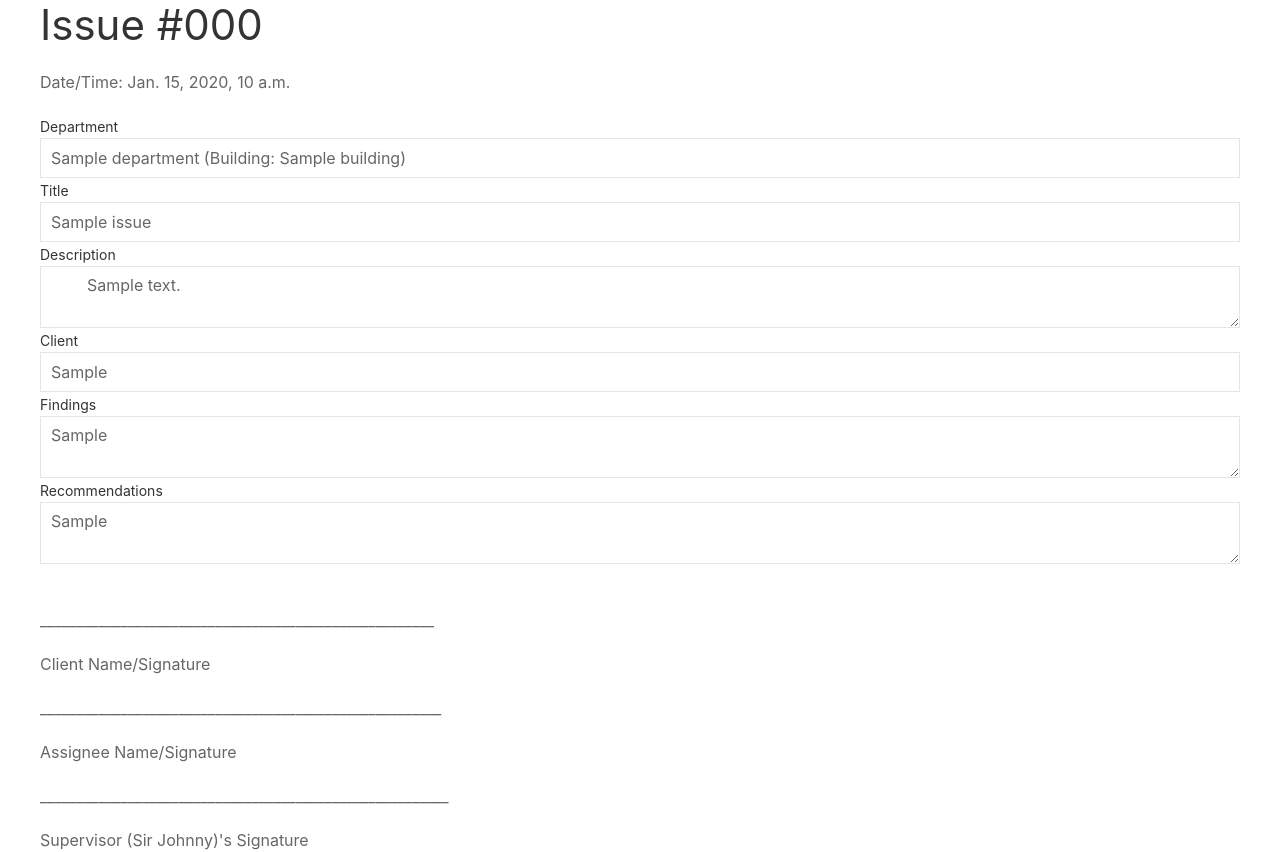
After one commit to NwizuEmmanuel/vmuf-issue-tracker-py, a Django app: template templates/issues/issue_pdf.html in a window 1280 px wide. The commit adds this page. Run offline with Django 5.2, Linux system fonts and the light colour scheme; the template is opened without the code that fills it: values that come from a table or form of the project are taken from there, others are empty; tables that the repository leaves empty hold one stand-in row (values such as "Sample post").

Commit message:
Refactor PDF generation and add issue PDF template; update settings for static files

```diff
--- a/issue_tracker/settings.py
+++ b/issue_tracker/settings.py
@@ -124,7 +124,9 @@ USE_TZ = True
 # https://docs.djangoproject.com/en/5.2/howto/static-files/
 
 STATIC_URL = 'static/'
-STATIC_ROOT = os.path.join(BASE_DIR, "static")
+STATICFILES_DIRS = [
+    os.path.join(BASE_DIR, "static")
+]
 
 # Default primary key field type
 # https://docs.djangoproject.com/en/5.2/ref/settings/#default-auto-field
--- a/templates/base.html
+++ b/templates/base.html
@@ -6,7 +6,6 @@
     <meta charset="UTF-8">
     <meta name="viewport" content="width=device-width, initial-scale=1.0">
     <link rel="stylesheet" href="{% static 'css/uikit.min.css' %}">
-    <!-- <link href="https://cdn.jsdelivr.net/npm/select2@4.1.0-rc.0/dist/css/select2.min.css" rel="stylesheet" /> -->
     <title>{% block title %}{% endblock %}</title>
     <style>
         html,
--- /dev/null
+++ b/templates/issues/issue_pdf.html
@@ -0,0 +1,40 @@
+{% load static %}
+<!DOCTYPE html>
+<html>
+<head>
+    <title>Home Page</title>
+    <link rel="stylesheet" href="{% static 'css/uikit.min.css' %}">
+</head>
+<body class="uk-container">
+    <h1>Issue #{{ issue.issue_number }}</h1>
+    <p>Date/Time: {{ issue.created_at }}</p>
+    <label class="uk-form-label">Department</label>
+    <input type="text" value="{{ issue.department }}" class="uk-input">
+    <br>
+    <label class="uk-form-label">Title</label>
+    <input type="text" value="{{ issue.title }}" class="uk-input">
+    <br>
+    <label class="uk-form-label">Description</label>
+    <br>
+    <textarea class="uk-textarea">
+        {{ issue.description }}
+    </textarea>
+    <br>
+    <label class="uk-form-label">Client</label>
+    <input type="text" class="uk-input" value="{{ issue.client }}">
+    <br>
+    <label class="uk-form-label">Findings</label>
+    <textarea class="uk-textarea">{{ issue.findings }}</textarea>
+    <br>
+    <label class="uk-form-label">Recommendations</label>
+    <textarea class="uk-textarea">{{ issue.recommendations }}</textarea>
+    <br>
+    <br>
+    <p>______________________________________________________</p>
+    <p>Client Name/Signature</p>
+    <p>_______________________________________________________</p>
+    <p>Assignee Name/Signature</p>
+    <p>________________________________________________________</p>
+    <p>Supervisor (Sir Johnny)'s Signature</p>
+</body>
+</html>
--- a/tracker/admin.py
+++ b/tracker/admin.py
@@ -1,6 +1,7 @@
 from django.contrib import admin
 from .models import Issue, Department, Professional, Building
 from django.utils.translation import gettext_lazy as _
+from django.http import HttpResponseRedirect
 
 class MonthFilter(admin.SimpleListFilter):
     title = 'month'
```
Also changed, not shown: templates/issues/index.html (+7 -1 lines), tracker/views.py (+11 -5 lines).
